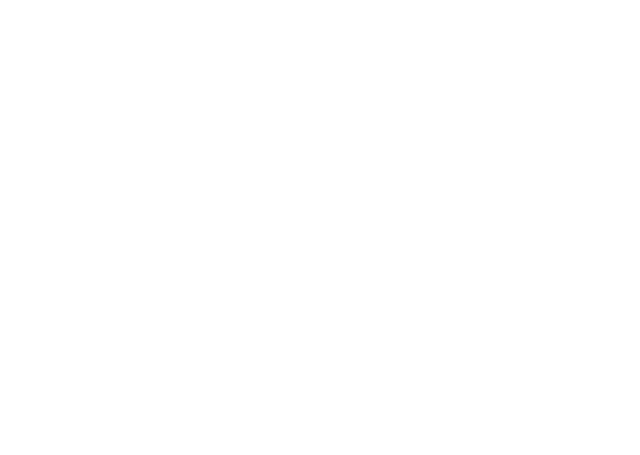
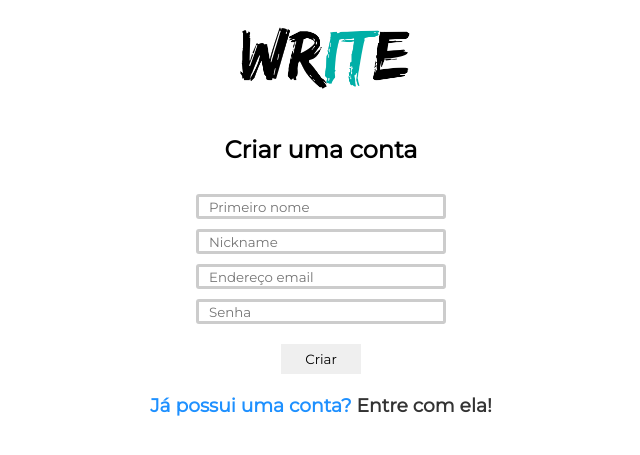
Before and after one commit to IKuuhakuI/WriteItTest, a PHP site: page /registrar.php in a window 1280 px wide. Before the commit the part shown is empty. Shown: the top 455 px of the page, without its empty margins (319-959 px from the left). Run offline with PHP 8.4, Linux system fonts and the light colour scheme.

Commit message:
Adiciona a opcao de criar conta e adiciona o index

```diff
--- a/login.php
+++ b/login.php
@@ -46,6 +46,7 @@
 
 			h2{text-align: center;margin-top: 20px;}
 			h3{text-align: center; color: #1E90FF; margin-top: 20px;}
+			a{text-decoration: none; color: #333;}
 		</style>
 
 	</head>
@@ -66,6 +67,6 @@
 			</form>
 		<!--FIM DO CAMPO DE LOGIN-->
 
-		<h3>Ainda não tem uma conta?<a href="registrar.php">crie uma agora mesmo!</a></h3>
+		<h3>Ainda não tem uma conta?<a href="registrar.php"> Crie uma agora mesmo!</a></h3>
 	</body>
 </html>
--- a/registrar.php
+++ b/registrar.php
@@ -0,0 +1,95 @@
+<?php
+	include("db.php");
+	if(isset($POST['criar'])){
+		$nome = $POST['nome'];
+		$apelido = $POST['apelido'];
+		$email = $POST['email'];
+		$pass = $POST['pass'];
+		$data = date("Y/M/D");
+
+		$email_check = mysql_query("SELECT email FROM users WHERE email='$email'");
+		$do_email_check = mysql_num_rows($email_check);
+
+		if($do_email_check >= 1){
+			echo '<h3>Este email já está sendo usado</h3>';
+		} elseif ($nome == ' ' or strlen($nome < 3)) {
+			echo '<h3>O nome precisa de no mínimo 3 caracteres</h3>';
+		} elseif ($email == ' ' or strlen($email < 7)) {
+			echo '<h3>Email muito curto</h3>';
+		} elseif ($pass == ' ' or strlen($pass < 8)) {
+			echo '<h3>Senha precisa de no mínimo 8 caracteres</h3>';
+		} else{
+			$query = "INSERT INTO users ('nome','apelido','email','password', 'data') VALUES ('$nome', '$apelido', '$email', '$pass', '$data')";
+			$data = mysql_query($query) or die (mysql_error());
+			if($data){
+				setcookie(login, "email");
+				header("Location: ./");
+			} else{
+				"<h3>Desculpe, ocorreu um erro ao registrar o usuário</h3>";
+			}
+		}
+	}
+?>
+
+<!DOCTYPE html>
+<html>
+	<head>
+		<!-- Fonte Montserrat -->
+		<link rel="stylesheet" type="text/css" href="https://fonts.googleapis.com/css?family=Montserrat">
+
+		<style type="text/css">
+			/*Fonte Montserrant*/
+			*{font-family: 'Montserrat', cursive;}
+
+			/*Logo*/
+			img{display: block; margin: auto; margin-top: 20px; width: 200px;}
+
+			/*Formulario*/
+			form{text-align: center; margin-top: 20px;}
+
+			input[type = "text"]{border-width: 1px; border: solid; border-color: #CCC; border-radius: 3px;
+				width: 250px; height: 25px; padding-left: 10px;  margin-top: 10px;}
+
+			/*Email*/
+			input[type = "email"]{border-width: 1px; border: solid; border-color: #CCC; border-radius: 3px;
+				width: 250px; height: 25px; padding-left: 10px;  margin-top: 10px;}
+
+			/*Senha*/
+			input[type = "password"]{border-width: 1px; border: solid; border-color: #CCC; border-radius: 3px;
+				width: 250px; height: 25px; padding-left: 10px; margin-top: 10px;}
+
+			/*Botao Logar*/
+			input[type = "submit"]{border: none; width: 80px; height: 30px; margin-top: 20px;}
+
+			/*Botao Logar Mouse Por cima*/
+			input[type = "submit"]:hover{background-color: #1E90FF;color: #FFF;cursor: pointer;}
+
+			h2{text-align: center;margin-top: 20px;}
+			h3{text-align: center; color: #1E90FF; margin-top: 20px;}
+			a{text-decoration: none; color: #333;}
+		</style>
+
+	</head>
+
+	<body>
+		<!--Logo-->
+		<img src="img/logo.png"><br />
+		<h2>Criar uma conta</h2>
+
+		<!--CAMPO DE LOGIN-->
+			<form method="POST">
+				<!--NOME-->
+				<input type="text" placeholder="Primeiro nome" name="nome"><br />
+				<!--APELIDO-->
+				<input type="text" placeholder="Nickname" name="apelido"><br />
+				<!--EMAIL-->
+				<input type="email" placeholder="Endereço email" name="email"><br />
+				<!--SENHA-->
+				<input type="password" placeholder="Senha" name="pass"><br />
+				<!--BOTAO DE LOGIN-->
+				<input type="submit" value="Criar" name="criar">
+			</form>
+		<!--FIM DO CAMPO DE LOGIN-->
+		<h3>Já possui uma conta?<a href="login.php"> Entre com ela!</a></h3>
+	</body>
+</html>
```
Also changed, not shown: index.php (added).
